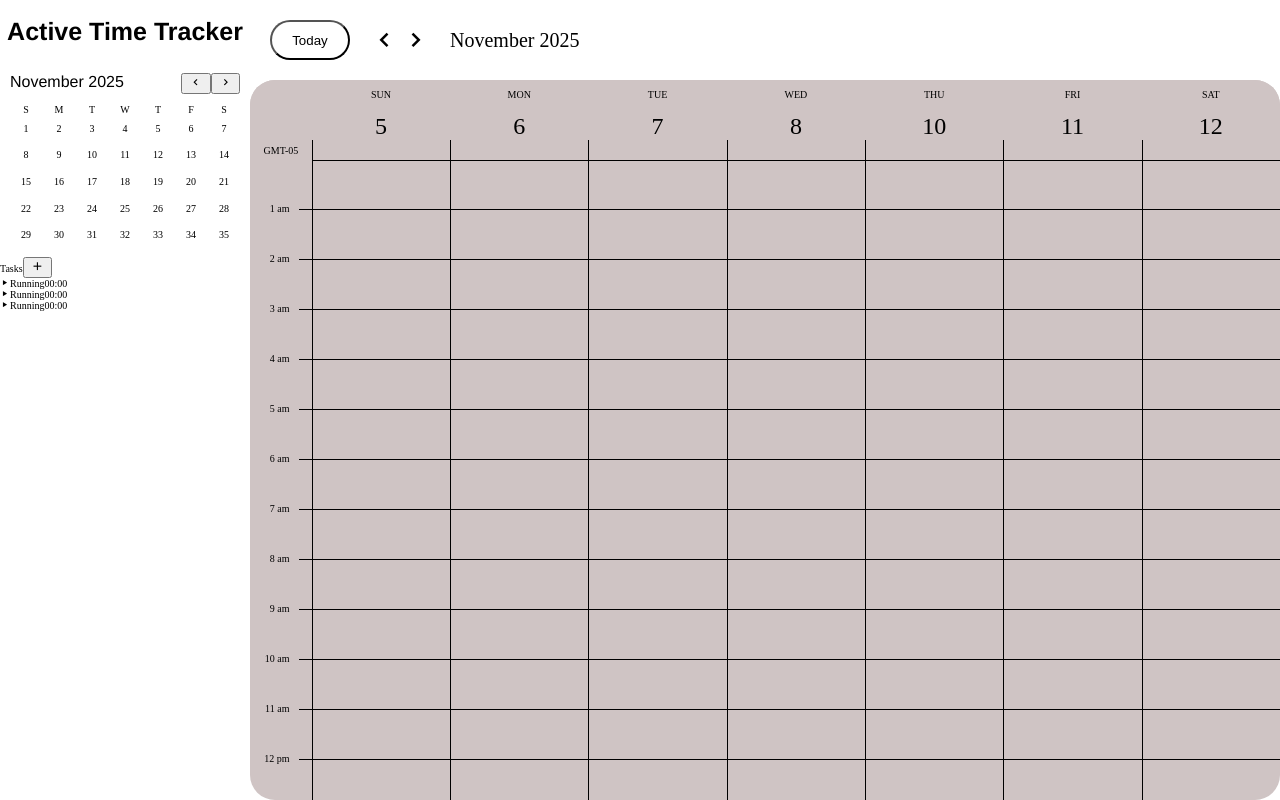
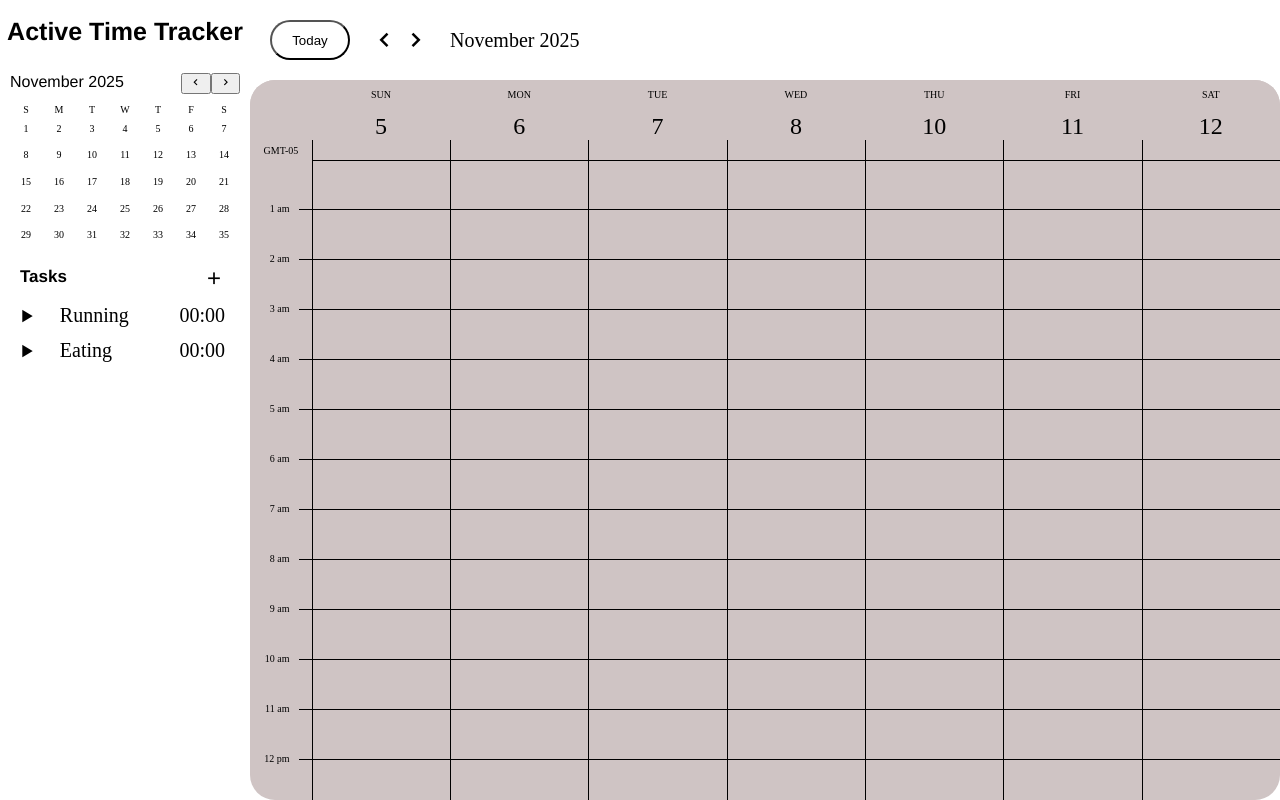
Before and after one commit to SimonX1a0/google-calendar, a React (Vite) app in the folder calendar-app/: page / in a window 1280 px wide. Built offline with nearby package versions, Linux system fonts and the light colour scheme.

Commit message:
modularized side bar

```diff
--- a/calendar-app/src/Calendar/Dates/Calendar-grids/Calendar-Columns/Column.jsx
+++ b/calendar-app/src/Calendar/Dates/Calendar-grids/Calendar-Columns/Column.jsx
@@ -4,8 +4,8 @@ function Column(){
     let divs = Array.from({length: 24}, (_, i)=>i+1);
     return(
         <div className={style.column}>
-            {divs.map((num) => (
-                <div></div>
+            {divs.map((num, i) => (
+                <div key={i}></div>
             ))}
         </div>
     );
--- a/calendar-app/src/Calendar/SideBar/Calendar/Calendar.jsx
+++ b/calendar-app/src/Calendar/SideBar/Calendar/Calendar.jsx
@@ -16,7 +16,7 @@ function Calendar(){
                 ))}
 
                 {Array.from({length: 35}).map((_, i)=>(
-                    <div key="i" className={style.day}>{i+1}</div>
+                    <div key={i} className={style.day}>{i+1}</div>
                 ))}
             </div>
         </div>
--- /dev/null
+++ b/calendar-app/src/Calendar/SideBar/Progress/Progress.jsx
@@ -0,0 +1,18 @@
+import style from "./Progress.module.css"
+import Task from "./Task/Task.jsx"
+function Progress(){
+    return(
+        <div className={style.progress}>
+            <div className={style.header}>
+                <span className={style.title}>Tasks</span>
+                <button className={style.btn}><i className='bx bx-plus'></i></button>
+            </div>
+            <div className="progress-list">
+                <Task task="Running"></Task>
+                <Task task="Eating"></Task>
+            </div>
+        </div>
+    )
+}
+
+export default Progress
--- /dev/null
+++ b/calendar-app/src/Calendar/SideBar/Progress/Progress.module.css
@@ -0,0 +1,34 @@
+
+.progress{
+    width: 100%;
+    min-height: 20rem;
+    box-sizing: border-box;
+}
+
+.btn{
+    display: flex;
+    justify-content: center;
+    align-items: center;
+}
+
+
+
+.header{
+    display: flex;
+    justify-content: space-between;
+    padding: 1rem 2rem;
+}
+
+.title{
+    font-size: 1.7rem;
+    font-family:'Franklin Gothic Medium', 'Arial Narrow', Arial, sans-serif;
+    font-weight: bold;
+}
+
+.btn{
+    display: flex;
+    align-items: center;
+    background-color: rgba(0,0,0,0);
+    border:none;
+    font-size: 2rem;
+}
--- /dev/null
+++ b/calendar-app/src/Calendar/SideBar/Progress/Task/Task.jsx
@@ -0,0 +1,13 @@
+import style from './Task.module.css'
+
+function Task(prop){
+    return(
+        <div className={style.task}>
+            <span className="start-btn"><i className={`bx bx-play ${style.play}`}></i></span>
+            <span className={style.title}>{prop.task}</span>
+            <span className={style.time}>{`00:00`}</span>
+        </div>
+    )
+}
+
+export default Task
--- /dev/null
+++ b/calendar-app/src/Calendar/SideBar/Progress/Task/Task.module.css
@@ -0,0 +1,20 @@
+.task{
+    padding: 0.5rem 1.5rem;
+    display:grid;
+    grid-template-columns: 3fr 8fr auto;
+}
+
+.bx-play,
+.play{
+    font-size:2.5rem;
+}
+
+.title{
+    margin-right: 4rem;
+    font-size: 2rem;
+}
+
+.time{
+    font-size: 2rem;
+    margin-right: 1rem;
+}
--- a/calendar-app/src/Calendar/SideBar/SideBar.jsx
+++ b/calendar-app/src/Calendar/SideBar/SideBar.jsx
@@ -1,6 +1,7 @@
 import style from "./SideBar.module.css"
 import Header from "./Header/Header.jsx"
 import Calendar from "./Calendar/Calendar.jsx"
+import Progress from './Progress/Progress.jsx'
 
 function SideBar(){
     return(
@@ -8,29 +9,7 @@ function SideBar(){
             <div className={style.sideBar}>
                 <Header></Header>
                 <Calendar></Calendar>
-                <div className="progress">
-                    <div className="progress-header">
-                        <span className="progress-title">Tasks</span>
-                        <button className="progress-btn"><i className='bx bx-plus'></i></button>
-                    </div>
-                    <div className="progress-list">
-                        <div className="progress-list-item">
-                            <span className="start-btn"><i className='bx bx-play'></i></span>
-                            <span className="list-item-title">Running</span>
-                            <span className="list-item-time">{`00:00`}</span>
-                        </div>
-                        <div className="progress-list-item">
-                            <span className="start-btn"><i className='bx bx-play'></i></span>
-                            <span className="list-item-title">Running</span>
-                            <span className="list-item-time">{`00:00`}</span>
-                        </div>
-                        <div className="progress-list-item">
-                            <span className="start-btn"><i className='bx bx-play'></i></span>
-                            <span className="list-item-title">Running</span>
-                            <span className="list-item-time">{`00:00`}</span>
-                        </div>
-                    </div>
-                </div>
+                <Progress></Progress>
             </div>
         </>
     );
--- a/calendar-app/src/Calendar/SideBar/SideBar.module.css
+++ b/calendar-app/src/Calendar/SideBar/SideBar.module.css
@@ -3,57 +3,3 @@
     height: 100vh;
     box-sizing: border-box;
 }
-
-.progress{
-    width: 100%;
-    min-height: 20rem;
-    box-sizing: border-box;
-}
-
-.btn{
-    display: flex;
-    justify-content: center;
-    align-items: center;
-}
-
-
-
-.progress-header{
-    display: flex;
-    justify-content: space-between;
-    padding: 1rem 2rem;
-}
-
-.progress-title{
-    font-size: 1.7rem;
-    font-family:'Franklin Gothic Medium', 'Arial Narrow', Arial, sans-serif;
-    font-weight: bold;
-}
-
-.progress-btn{
-    display: flex;
-    align-items: center;
-    background-color: rgba(0,0,0,0);
-    border:none;
-    font-size: 2rem;
-}
-
-.progress-list-item{
-    padding: 0.5rem 1.5rem;
-    display:flex;
-    align-items: center;
-    justify-content: space-between;
-}
-
-.bx-play{
-    font-size:2.5rem;
-}
-
-.list-item-title{
-    margin-right: 4rem;
-    font-size: 2rem;
-}
-
-.list-item-time{
-    font-size: 2rem;
-}
```
